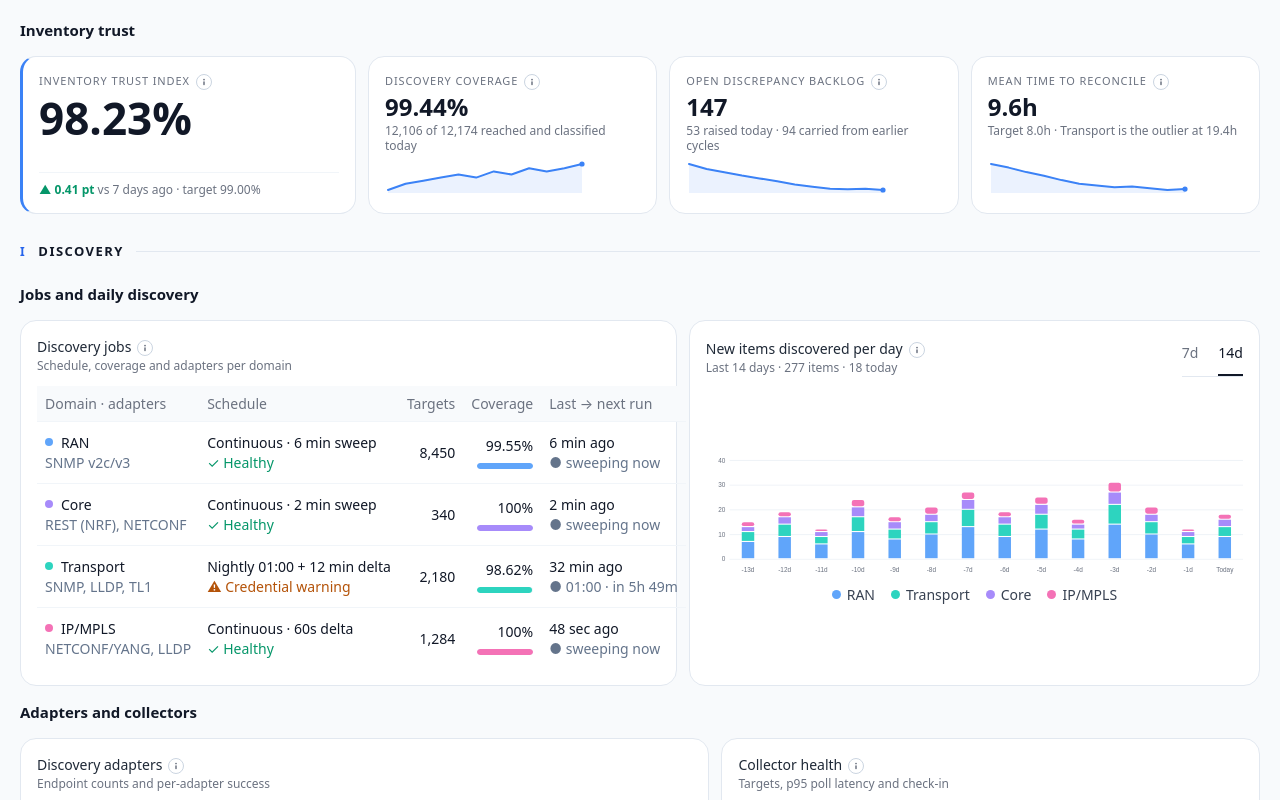
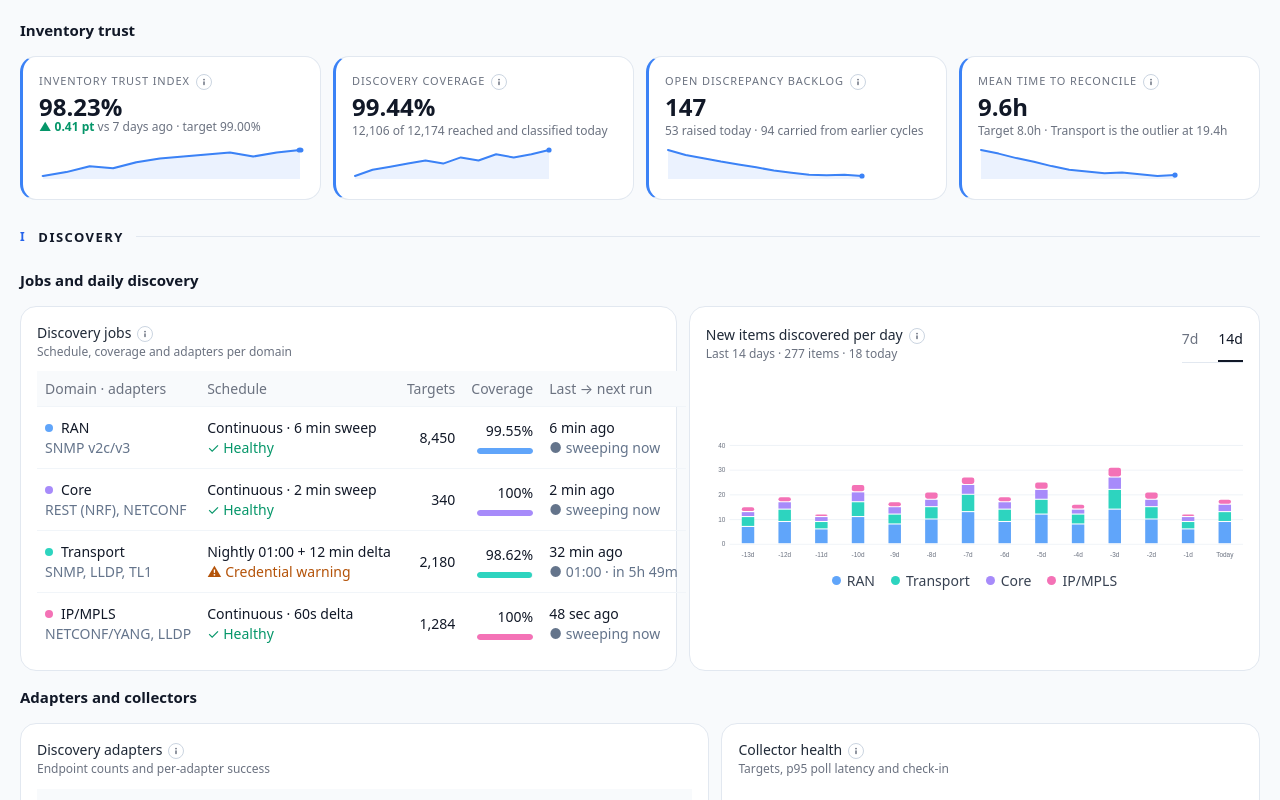
Before and after one commit to jayesh-vision/Discovery-and-Inventory, a React (Vite) app: page /discovery/insights in a window 1280 px wide. Shown: the top 800 px of the page. Built offline with nearby package versions, Linux system fonts and the light colour scheme.

Commit message:
Insight top card alignment fix

```diff
--- a/src/screens/Insights.tsx
+++ b/src/screens/Insights.tsx
@@ -218,36 +218,25 @@ export default function Insights() {
   return (
     <div className="page">
       <SectionTitle>Inventory trust</SectionTitle>
-      <div className="vw-grid vw-gap-md" style={{ gridTemplateColumns: 'minmax(240px, 21rem) minmax(0, 1fr)' }}>
-        <Card style={{ borderLeft: '3px solid var(--vw-color-blue-500)', display: 'flex', flexDirection: 'column' }}>
-          <div className="eyebrow">{TRUST_METRICS[0].label}
-            {KPI_DEF[TRUST_METRICS[0].label] && <InfoTip text={KPI_DEF[TRUST_METRICS[0].label]} label={`What ${TRUST_METRICS[0].label.toLowerCase()} means`} />}
-          </div>
-          <div className="num" style={{ fontSize: '2.75rem', fontWeight: 700, marginTop: '6px', lineHeight: 1 }}>{TRUST_METRICS[0].value}</div>
-          <div className="row vw-items-center" style={{ gap: '8px', marginTop: 'auto', paddingTop: '10px', borderTop: '1px solid var(--vw-color-slate-100)' }}>
-            <TrustDelta sub={TRUST_METRICS[0].sub} />
-          </div>
-        </Card>
-        <div className="vw-grid vw-gap-md" style={{ gridTemplateColumns: 'repeat(3, minmax(0, 1fr))' }}>
-          {TRUST_METRICS.slice(1).map(m => {
+      <div className="vw-grid vw-gap-md" style={{ gridTemplateColumns: 'repeat(4, minmax(0, 1fr))' }}>
+        {TRUST_METRICS.map(m => {
           const to = KPI_TARGET[m.label];
           const Wrap = to ? 'button' : 'div';
           return (
             <Wrap key={m.label} className={`vw-card-section${to ? ' is-drill' : ''}`}
-                style={{ display: 'flex', flexDirection: 'column', textAlign: 'left' }}
+              style={{ borderLeft: '3px solid var(--vw-color-blue-500)', display: 'flex', flexDirection: 'column', textAlign: 'left' }}
               {...(to ? { onClick: to, title: KPI_HINT[m.label] } : {})}>
               <div className="eyebrow">{m.label}
                 {KPI_DEF[m.label] && <InfoTip text={KPI_DEF[m.label]} label={`What ${m.label.toLowerCase()} means`} />}
               </div>
               <div className="num" style={{ fontSize: 'var(--vw-font-value-lg)', fontWeight: 700, marginTop: '4px', lineHeight: 1.1 }}>{m.value}</div>
-                <div className="vw-card-metric-label-sub" style={{ marginTop: '4px' }}>{m.sub}</div>
+              {m.hero ? <TrustDelta sub={m.sub} /> : <div className="vw-card-metric-label-sub" style={{ marginTop: '4px' }}>{m.sub}</div>}
               <div style={{ marginTop: 'auto', paddingTop: 'var(--vw-space-sm)' }}>
                 <Sparkline values={m.trend} hex="var(--vw-color-blue-500)" />
               </div>
             </Wrap>
           );
         })}
-        </div>
       </div>
 
       <ModuleDivider num="I" label="DISCOVERY" />
```
Lines whose indentation alone changed are shown as unchanged.
